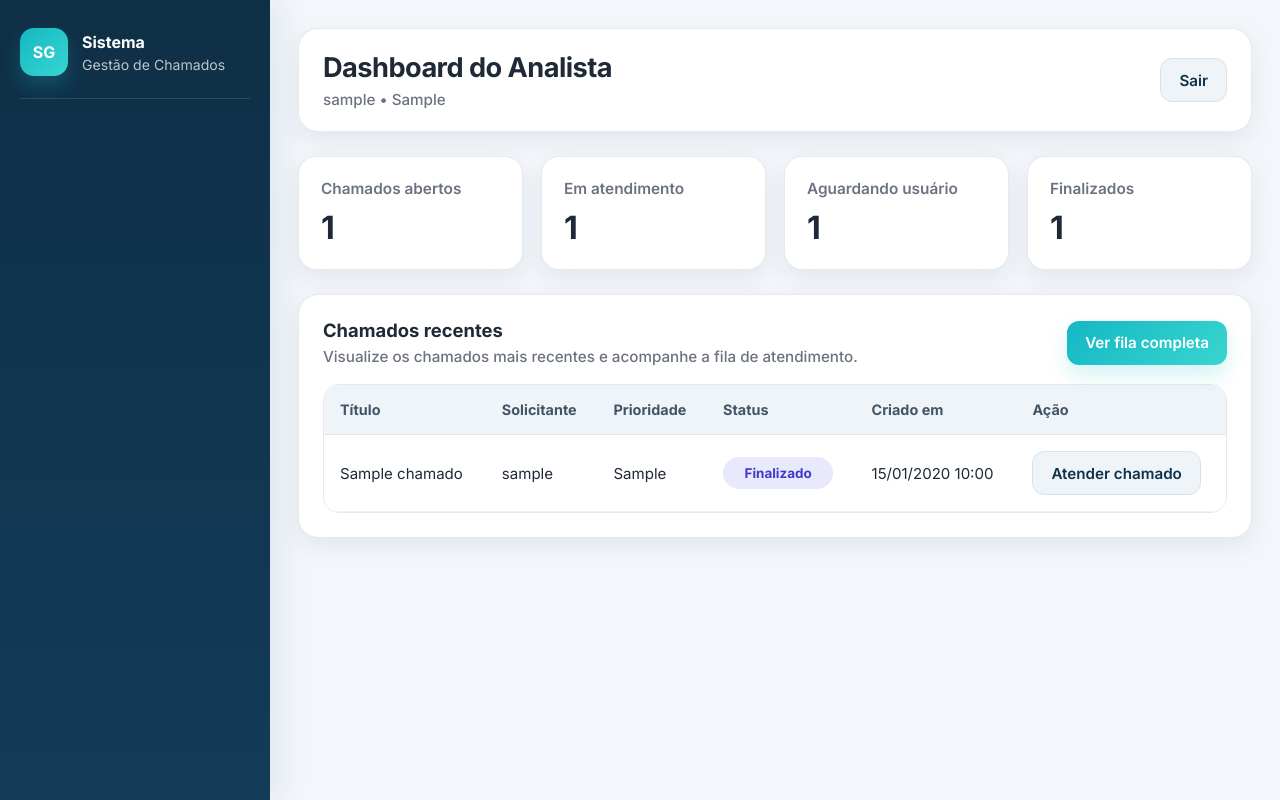
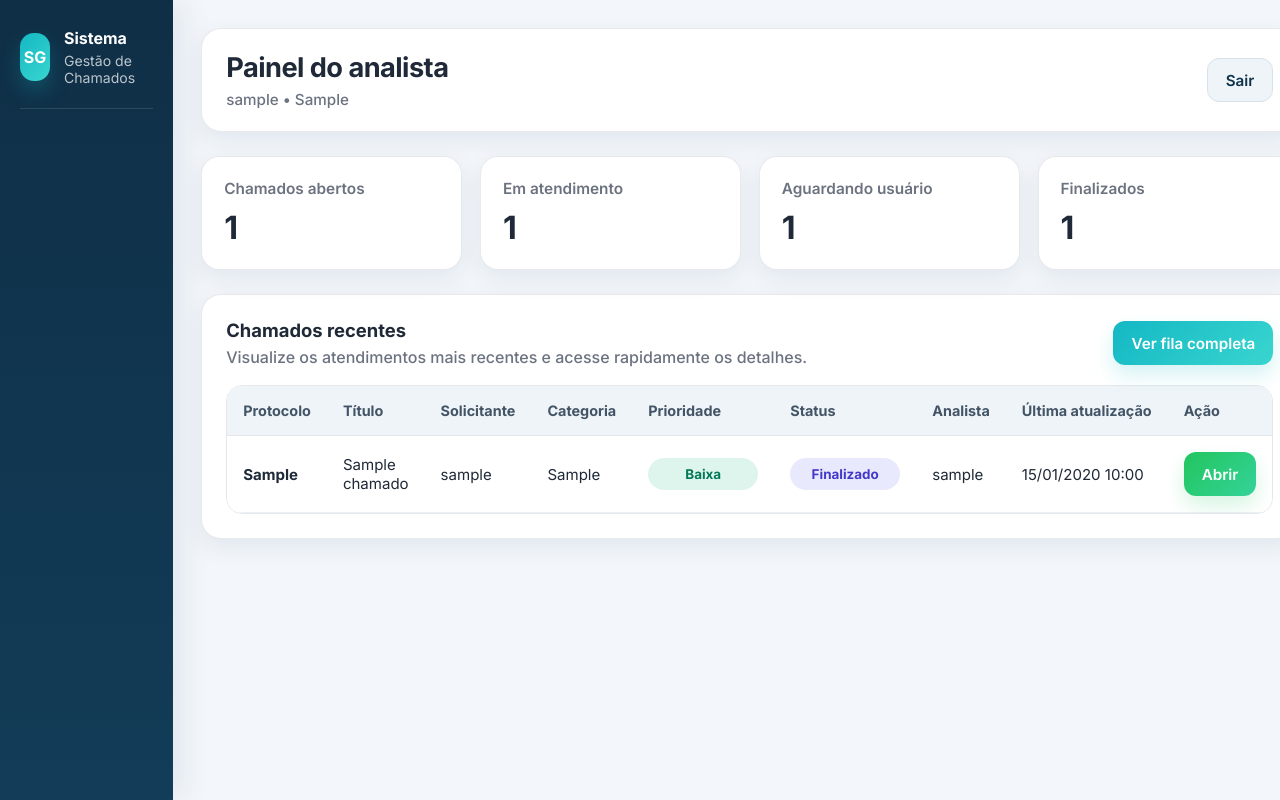
Before and after one commit to clawdyno0-png/sistema-chamados, a Flask app: template templates/dashboard_analista.html in a window 1280 px wide; the page is wider, and only the part inside the window is pictured. Run offline with Flask 3, Linux system fonts and the light colour scheme; a user stored in the database is signed in; tables that the repository leaves empty hold one stand-in row (values such as "Sample post"); the template is opened without the code that fills it: values that come from a table or form of the project are taken from there, most other values are stand-ins (such as "Sample title", 1, 10 or a date in 2020).

Commit message:
Update dashboard_analista.html

```diff
--- a/templates/dashboard_analista.html
+++ b/templates/dashboard_analista.html
@@ -1,42 +1,45 @@
 {% extends "base.html" %}
 
 {% block title %}Dashboard do Analista{% endblock %}
-{% block page_title %}Dashboard do Analista{% endblock %}
+
+{% block page_title %}Painel do analista{% endblock %}
+{% block page_subtitle %}
+Acompanhe a fila de atendimento, prioridades e últimas atualizações dos chamados.
+{% endblock %}
 
 {% block content %}
-
 <div class="dashboard-grid">
   <div class="dashboard-card">
     <h3>Chamados abertos</h3>
-      <div class="number">{{ total_aberto }}</div>
+    <p class="number">{{ total_aberto }}</p>
   </div>
 
   <div class="dashboard-card">
     <h3>Em atendimento</h3>
-      <div class="number">{{ total_atendimento }}</div>
+    <p class="number">{{ total_atendimento }}</p>
   </div>
 
   <div class="dashboard-card">
     <h3>Aguardando usuário</h3>
-      <div class="number">{{ total_aguardando }}</div>
+    <p class="number">{{ total_aguardando }}</p>
   </div>
 
   <div class="dashboard-card">
     <h3>Finalizados</h3>
-      <div class="number">{{ total_finalizado }}</div>
+    <p class="number">{{ total_finalizado }}</p>
   </div>
 </div>
 
 <div class="content-section">
-    <div style="display: flex; justify-content: space-between; align-items: center; gap: 16px; flex-wrap: wrap; margin-bottom: 18px;">
+  <div style="display: flex; justify-content: space-between; align-items: center; gap: 12px; flex-wrap: wrap; margin-bottom: 18px;">
     <div>
       <h2 style="margin-bottom: 6px;">Chamados recentes</h2>
-        <p class="page-subtitle" style="margin: 0;">
-          Visualize os chamados mais recentes e acompanhe a fila de atendimento.
+      <p class="empty-text" style="margin: 0;">
+        Visualize os atendimentos mais recentes e acesse rapidamente os detalhes.
       </p>
     </div>
 
-      <a href="{{ url_for('fila_chamados') }}" class="btn">
+    <a class="btn" href="{{ url_for('fila_chamados') }}">
       Ver fila completa
     </a>
   </div>
@@ -46,11 +49,14 @@
       <table>
         <thead>
           <tr>
+            <th>Protocolo</th>
             <th>Título</th>
             <th>Solicitante</th>
+            <th>Categoria</th>
             <th>Prioridade</th>
             <th>Status</th>
-              <th>Criado em</th>
+            <th>Analista</th>
+            <th>Última atualização</th>
             <th>Ação</th>
           </tr>
         </thead>
@@ -58,26 +64,45 @@
         <tbody>
           {% for chamado in chamados %}
             <tr>
+              <td>
+                <strong>{{ chamado.protocolo or ('CH-' ~ chamado.id) }}</strong>
+              </td>
               <td>{{ chamado.titulo }}</td>
               <td>{{ chamado.solicitante.username }}</td>
-                <td>{{ chamado.prioridade }}</td>
+              <td>{{ chamado.categoria }}</td>
+              <td>
+                {% if chamado.prioridade == "Alta" %}
+                  <span class="badge badge-prioridade-alta">Alta</span>
+                {% elif chamado.prioridade == "Média" %}
+                  <span class="badge badge-prioridade-media">Média</span>
+                {% else %}
+                  <span class="badge badge-prioridade-baixa">Baixa</span>
+                {% endif %}
+              </td>
               <td>
                 {% if chamado.status == "Aberto" %}
                   <span class="badge badge-novo">Aberto</span>
                 {% elif chamado.status == "Em atendimento" %}
                   <span class="badge badge-andamento">Em atendimento</span>
                 {% elif chamado.status == "Aguardando usuário" %}
-                    <span class="badge" style="background: rgba(245, 158, 11, 0.14); color: #b45309;">
-                      Aguardando usuário
-                    </span>
+                  <span class="badge badge-aguardando">Aguardando usuário</span>
                 {% else %}
                   <span class="badge badge-resolvido">Finalizado</span>
                 {% endif %}
               </td>
-                <td>{{ chamado.data_criacao.strftime('%d/%m/%Y %H:%M') }}</td>
               <td>
-                  <a href="{{ url_for('detalhe_chamado', id=chamado.id) }}" class="btn btn-secondary-header">
-                    Atender chamado
+                {% if chamado.analista %}
+                  {{ chamado.analista.username }}
+                {% else %}
+                  <span class="empty-text">Não atribuído</span>
+                {% endif %}
+              </td>
+              <td>
+                {{ chamado.data_atualizacao.strftime('%d/%m/%Y %H:%M') if chamado.data_atualizacao else '-' }}
+              </td>
+              <td>
+                <a class="btn btn-success" href="{{ url_for('detalhe_chamado', id=chamado.id) }}">
+                  Abrir
                 </a>
               </td>
             </tr>
@@ -86,10 +111,7 @@
       </table>
     </div>
   {% else %}
-      <p class="empty-text">
-        Nenhum chamado encontrado no momento.
-      </p>
+    <p class="empty-text">Nenhum chamado recente encontrado.</p>
   {% endif %}
 </div>
-
 {% endblock %}
```
Lines whose indentation alone changed are shown as unchanged.
